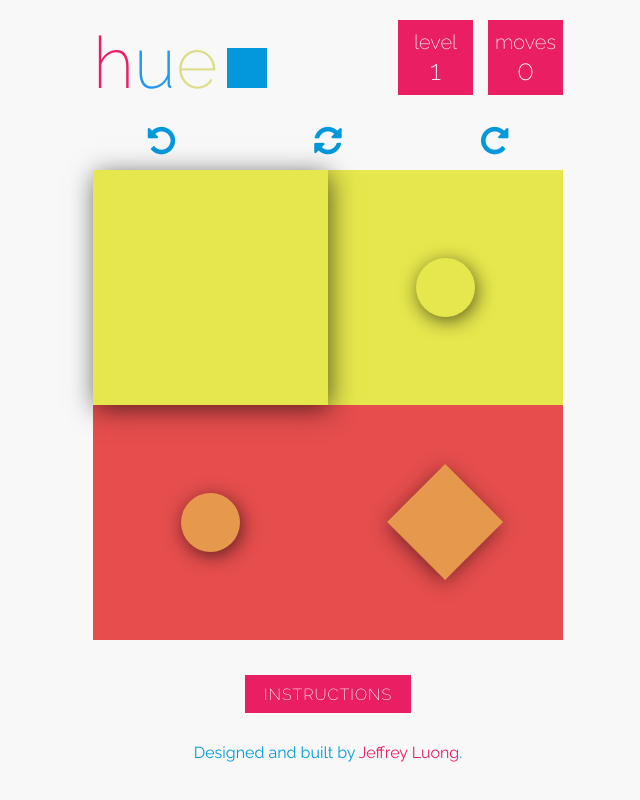
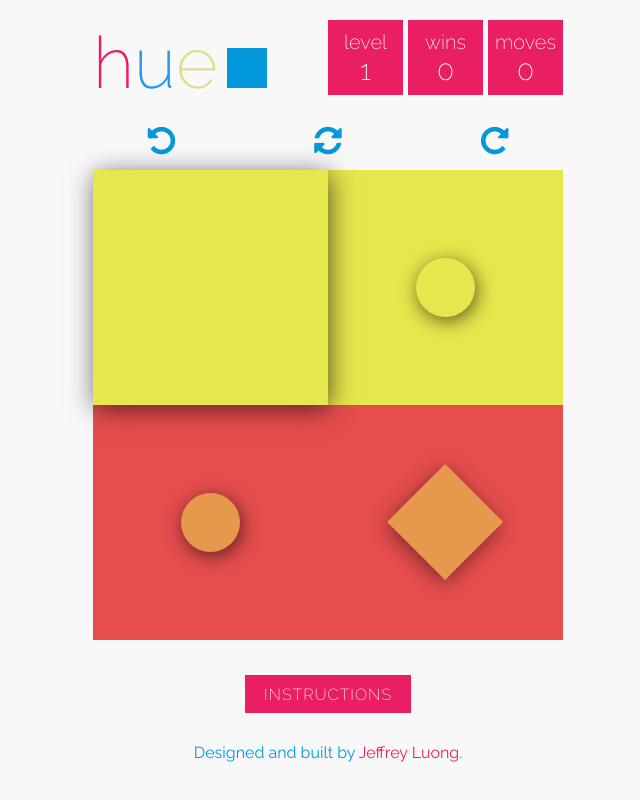
Before and after one commit to JeffLuong/PROJECT_04_Hue_Square, a website: page public/index.html in a window 1280 px wide. Shown: the whole page, without its empty margins (312-952 px from the left). Drawn offline with nearby package versions, Linux system fonts and the light colour scheme.

Commit message:
tweaked styles and added wins counter

```diff
--- a/public/index.html
+++ b/public/index.html
@@ -40,6 +40,9 @@
             Use the arrow keys or <span>WASD</span> to navigate through the board. <span>R</span> restarts the game, <span>U</span> undos your move, <span>I</span> redos your move!
           </p>
           <p>
+            The board will increase in size after every 2 wins.
+          </p>
+          <p>
             Use the <span>circles</span> to help you decide which direction to go! The circles are "previews" of the new color you will make if you go to that direction!
             Good luck!
           </p>
@@ -57,6 +60,10 @@
           <div class="game-moves">
             <p>moves</p>
             <p class="moves"></p>
+          </div>
+          <div class="game-wins">
+            <p>wins</p>
+            <p class="wins"></p>
           </div>
           <div class="game-levels">
             <p>level</p>
--- a/public/js/game.js
+++ b/public/js/game.js
@@ -33,7 +33,6 @@ var prevState     = this.data.getCurrGame();
     this.gameOver = false;
     this.won      = false;
 
-
   if (prevState) {
     this.board            = new Board(prevState.board.size);
     this.gameBoard        = prevState.board.savedBoard;
@@ -53,7 +52,7 @@ var prevState     = this.data.getCurrGame();
     this.makeTiles(prevState.board.savedBoard);
     this.initUser(prevState.savedPosition);
     this.renderer.initBoard(this.size, prevState.board.savedBoard, this.userTile, this.winColor);
-    this.renderer.renderStats(this.userMoves, setting);
+    this.renderer.renderStats(this.userMoves, setting, this.totalWins);
     this.getPreviewColors(prevState.savedPosition);
   } else {
     this.currLevel        = this.levels[setting]; // setting refers to what user passes in as difficulty
@@ -70,7 +69,7 @@ var prevState     = this.data.getCurrGame();
     this.initUser();
     this.genSolution(this.currLevel);
     this.renderer.initBoard(this.size, this.gameBoard, this.userTile, this.winColor);
-    this.renderer.renderStats(this.userMoves, this.setting);
+    this.renderer.renderStats(this.userMoves, this.setting, this.totalWins);
     this.startPoint = this.getStartPosition(this.size);
     this.getPreviewColors(this.startPoint);
     this.data.storeGame(this.serializeState(this.startPoint));
@@ -82,11 +81,13 @@ Game.prototype.initLevels = function() {
   var that = this;
   var levels  = {
         1: { scale: 0.80, size: 2, moveRange: { min: 2, max: 4} }, //moveRange is num of moves ai takes
-        2: { scale: 0.85, size: 3, moveRange: { min: 3, max: 6} }, //moveRange is num of moves ai takes
-        3: { scale: 0.90, size: 4, moveRange: { min: 4, max: 8} }, //moveRange is num of moves ai takes
-        4: { scale: 0.92, size: 5, moveRange: { min: 7, max: 14} }, //moveRange is num of moves ai takes
-        5: { scale: 0.94, size: 6, moveRange: { min: 8, max: 16} }, //moveRange is num of moves ai takes
-        6: { scale: 0.96, size: 7, moveRange: { min: 10, max: 20} }, //moveRange is num of moves ai takes
+        2: { scale: 0.85, size: 3, moveRange: { min: 3, max: 6} },
+        3: { scale: 0.90, size: 4, moveRange: { min: 4, max: 8} },
+        4: { scale: 0.92, size: 5, moveRange: { min: 7, max: 14} },
+        5: { scale: 0.94, size: 6, moveRange: { min: 8, max: 16} },
+        6: { scale: 0.96, size: 7, moveRange: { min: 10, max: 20} },
+        7: { scale: 0.97, size: 8, moveRange: { min: 12, max: 24} },
+        8: { scale: 0.98, size: 9, moveRange: { min: 15, max: 26} },
         winPoint: function(level) {
           return { x: that.levels[level].size - 1, y: that.levels[level].size - 1 };
         }
@@ -199,7 +200,7 @@ Game.prototype.insertUser = function(board, position) {
 };
 
 //~~~~~~ Move user Tile ~~~~~~//
-Game.prototype.moveUser = function(direction, aiPlayer, aiMoves) {
+Game.prototype.moveUser = function(direction, aiPlayer, aiMoves, solution) {
   var position = null,
       vector   = this.getDirection(direction);
   //~~~~~ If game over, do nothing ~~~~~//
@@ -277,9 +278,9 @@ Game.prototype.moveUser = function(direction, aiPlayer, aiMoves) {
     };
     this.movedFromStart = true;
     this.updateGame(lastMove, nextPosition, mixedColor);
-    this.testIfWon(nextPosition, mixedColor);
+    this.testIfWon(nextPosition, mixedColor, solution);
     this.userMoves++;
-    this.renderer.renderStats(this.userMoves, this.setting);
+    this.renderer.renderStats(this.userMoves, this.setting, this.totalWins);
   };
 };
 
@@ -323,14 +324,14 @@ Game.prototype.findNeighbors = function(position) {
   return availableNeighbors;
 };
 
-Game.prototype.testIfWon = function(position, color) {
+Game.prototype.testIfWon = function(position, color, solution) {
   var rangeHigh = this.winColor + 2.25,
       rangeLow  = this.winColor - 2.25;
   if (position.x === this.winPoint.x && position.y === this.winPoint.y) {
     this.data.deleteGameState();
     this.gameOver = true;
-    if (color >= rangeLow && color <= rangeHigh) {
-      this.won       = true;
+    if (color >= rangeLow && color <= rangeHigh && solution !== true) {
+      this.won = true;
       this.wins++;
       this.totalWins++;
       this.renderer.rotateGoal(false, true);
@@ -475,7 +476,7 @@ Game.prototype.undo = function() {
   this.renderer.renderUser(lastMove.currPosition, lastMove.lastPosition, lastMove.lastColor);
   this.getPreviewColors(lastMove.lastPosition);
   this.userMoves -=1;
-  this.renderer.renderStats(this.userMoves, this.setting);
+  this.renderer.renderStats(this.userMoves, this.setting, this.totalWins);
   //~~~ serialize game ~~~//
   this.data.storeGame(this.serializeState(lastMove.lastPosition));
 };
@@ -512,7 +513,7 @@ Game.prototype.redo = function() {
   this.renderer.renderUser(redoLast.lastPosition, redoLast.currPosition, redoLast.mergedColor);
   this.getPreviewColors(redoLast.currPosition);
   this.userMoves++;
-  this.renderer.renderStats(this.userMoves, this.setting);
+  this.renderer.renderStats(this.userMoves, this.setting, this.totalWins);
   //~~~ serialize game ~~~//
   this.data.storeGame(this.serializeState(redoLast.currPosition));
 };
@@ -530,22 +531,21 @@ Game.prototype.genSolution = function(difficulty) {
       break;
     };
   };
-  console.log(this.aiMoves);
   this.winColor = this.returnColor(this.winPoint, this.dupeBoard);
-  console.log(this.winPoint, this.winColor);
 };
 
 //~~~~~ Play solution ~~~~~//
 Game.prototype.showSolution = function() {
   this.restart();
-  var length  = this.aiMoves.length,
-      that    = this,
-      timeout = 10;
+  var length   = this.aiMoves.length,
+      that     = this,
+      solution = true,
+      timeout  = 10;
 
   for (var i = 0; i < length; i++) {
     (function(i) {
       setTimeout(function() {
-        that.moveUser(that.aiMoves[i], undefined, true);
+        that.moveUser(that.aiMoves[i], undefined, true, solution);
       }, 750 + (750 * i));
     })(i);
   };
--- a/public/js/renderer.js
+++ b/public/js/renderer.js
@@ -19,14 +19,17 @@ GameRenderer.prototype.removeGameBoard = function(board) {
 }
 
 //~~~~~~ Render game stats ~~~~~~//
-GameRenderer.prototype.renderStats = function(count, level) {
+GameRenderer.prototype.renderStats = function(count, level, wins) {
   setTimeout(function() {
     $(".game-levels").addClass("animateStats");
     $(".game-moves").addClass("animateStats");
+    $(".game-wins").addClass("animateStats");
   }, 250);
   setTimeout(function() {
+    $(".wins").text(wins);
     $(".moves").text(count);
     $(".levels").text(level);
+    $(".game-wins").addClass("animateText");
     $(".game-moves p").addClass("animateText");
     $(".game-levels p").addClass("animateText");
   }, 500);
--- a/public/styles/style.css
+++ b/public/styles/style.css
@@ -86,13 +86,13 @@ p {
 }
 
 .game-stats-container {
-  width: 40%;
+  width: 61%;
 }
 
-.game-moves, .game-levels {
+.game-moves, .game-wins, .game-levels {
   text-align: center;
   padding: 10px 0 0;
-  margin-right: 15px;
+  margin-right: 5px;
   width: 0;
   height: 0;
   /*display: inline-block;*/
@@ -102,17 +102,21 @@ p {
   overflow: hidden;
 }
 
+.game-moves {
+  margin-right: 15px;
+}
+
 .animateStats {
   width: 75px;
   height: 75px;
 }
 
-.game-moves p, .game-levels p {
+.game-moves p, .game-wins p, .game-levels p {
   font-size: 1.25em;
   color: white;
 }
 
-.game-moves p + p, .game-levels p + p {
+.game-moves p + p, .game-wins p + p, .game-levels p + p {
   font-size: 1.75em;
 }
 
@@ -586,7 +590,8 @@ button:focus {
   }
 
   .game-title {
-    font-size: 2em;
+    font-size: 3.95em;
+    width: 40%;
   }
 
   .game-title :last-child{
@@ -615,7 +620,11 @@ button:focus {
     font-size: 1.25em;
   }
 
-  .game-moves, .game-levels {
+  .game-stats-container {
+    width: 65%;
+  }
+
+  .game-moves, .game-wins, .game-levels {
     padding: 5px 0 0;
     width: 45px;
     height: 45px;
@@ -625,12 +634,12 @@ button:focus {
     margin-right: .25em;
   }
 
-  .game-moves p, .game-levels p {
+  .game-moves p, .game-wins p, .game-levels p {
     font-size: .85em;
   }
 
-  .game-moves p + p, .game-levels p + p {
-    font-size: 1em;
+  .game-moves p + p, .game-wins p + p, .game-levels p + p {
+    font-size: 1.5em;
   }
 
   .game-instructions p {
```
